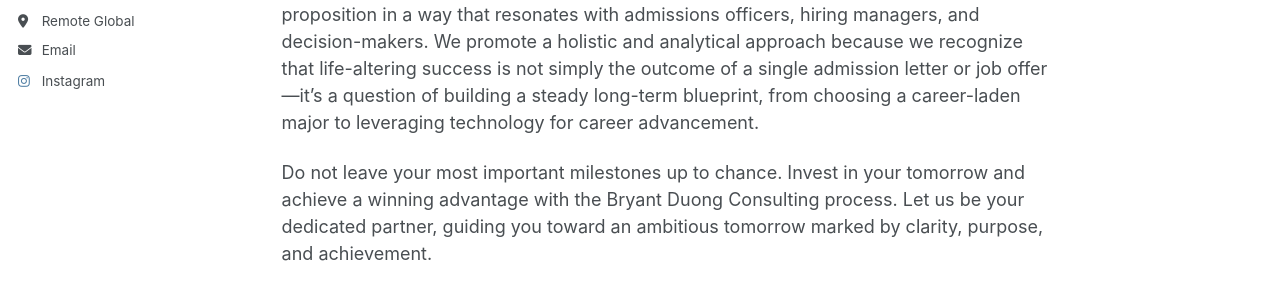
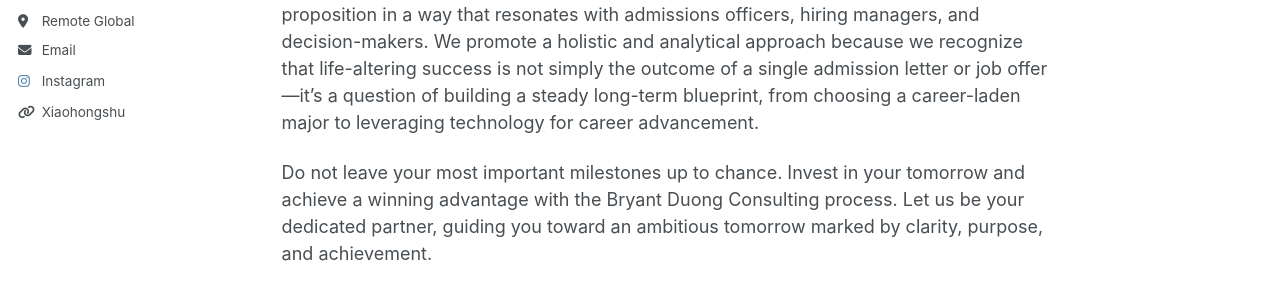
Before and after one commit to bryantduongconsulting/bryantduongconsulting.github.io, a Jekyll site: the page built from _pages/about.md, in a window 1280 px wide. Shown: the part 407-701 px from the top of the page. Built offline with Jekyll 4.4.1, drawn with Linux system fonts in a browser that asks for light colours; a script that is not in the unit is left out.

Commit message:
Update _config.yml

```diff
--- a/_config.yml
+++ b/_config.yml
@@ -75,6 +75,7 @@ author:
   vine             : # Username
   weibo            : # Username
   wikipedia        : # Username
+  xiaohongshu      : 68e5d1da00000000370012ad
   xing             : # Username
   youtube          : # Username
   zhihu            : # Username
```
